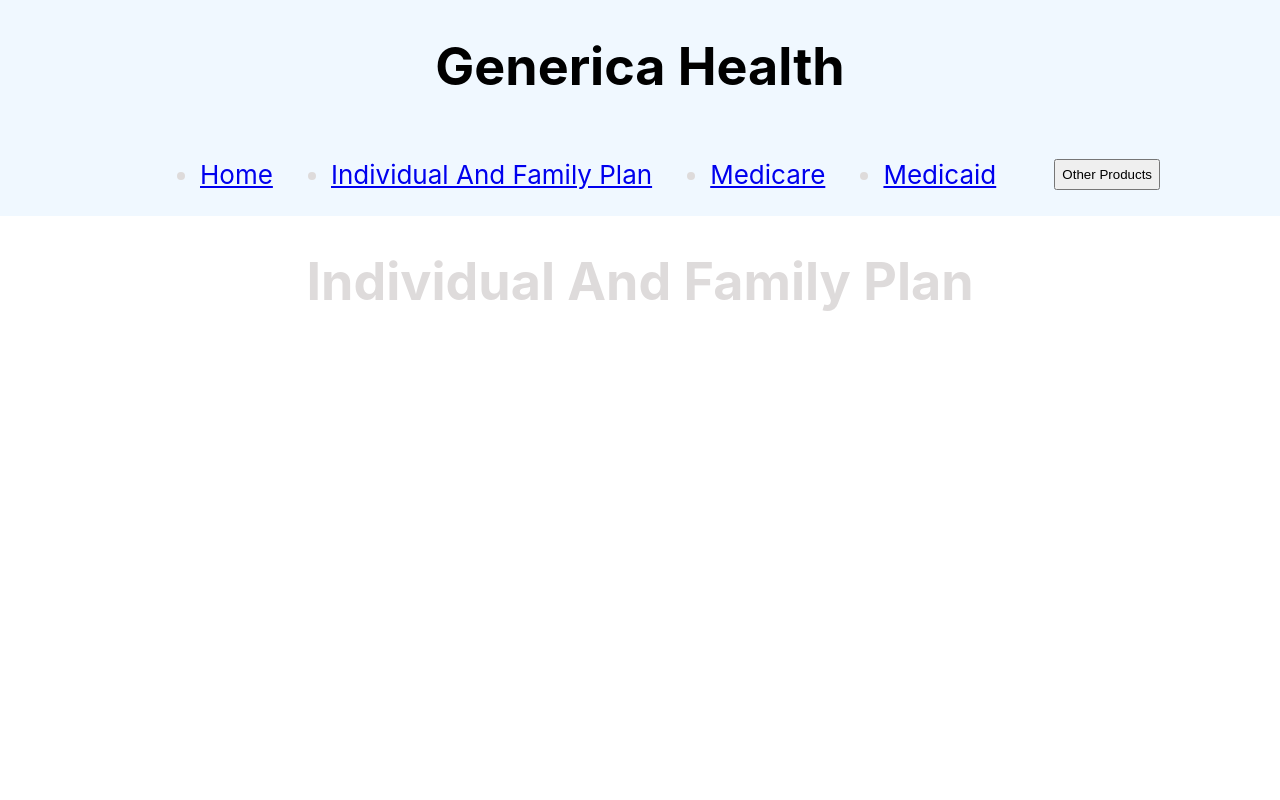
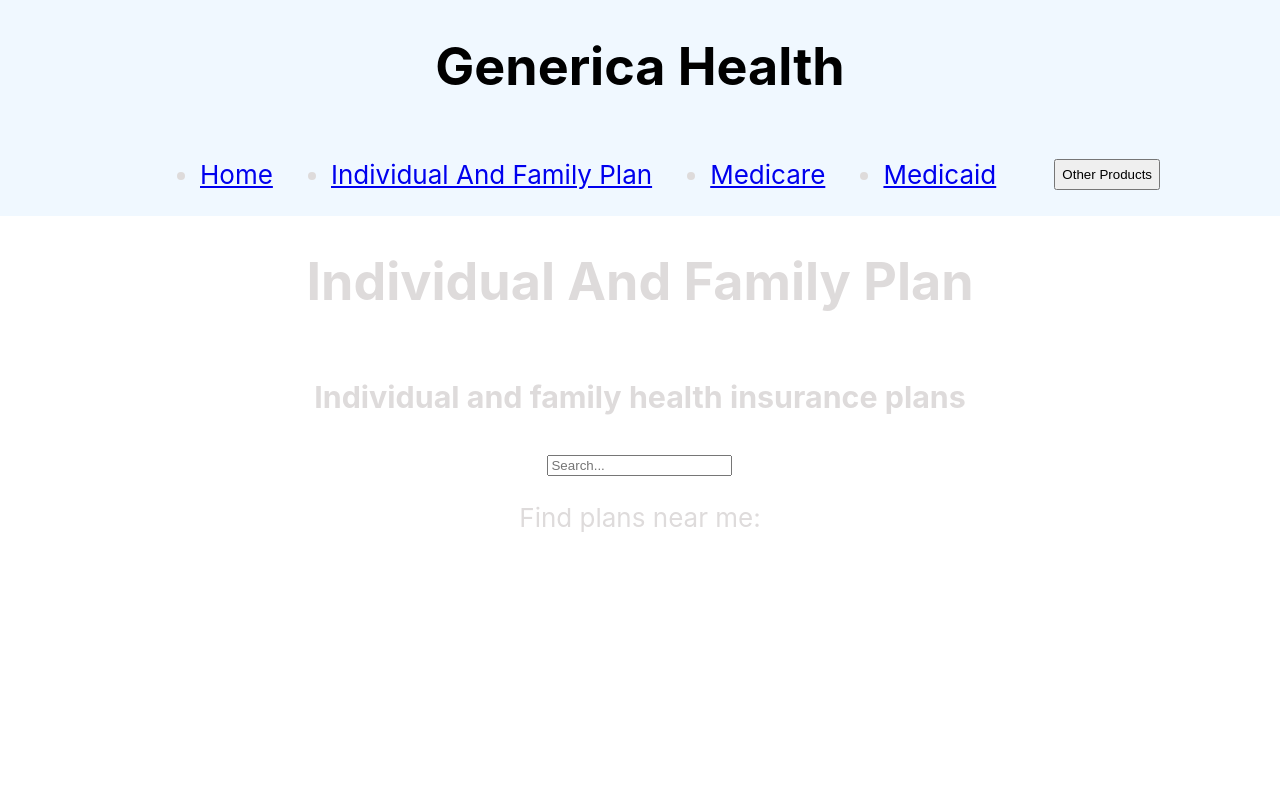
Before and after one commit to RickyFig17/Generica-Health, a React (Create React App) app: page /ifp in a window 1280 px wide. Shown: the top 800 px of the page. Built offline with nearby package versions, Linux system fonts and the light colour scheme.

Commit message:
adding search bar for ifp

```diff
--- a/src/Ifp.js
+++ b/src/Ifp.js
@@ -1,7 +1,33 @@
-import React from "react";
+import React, { useState } from "react";
 
 function Ifp() {
-  return <h1>Individual And Family Plan</h1>;
+  return (
+    <>
+      <h1>Individual And Family Plan</h1>
+      <SearchForIfpPlans />
+      <SearchBar/>
+    </>
+  );
+}
+
+function SearchForIfpPlans() {
+  return <h3>Individual and family health insurance plans</h3>;
+}
+
+function SearchBar() {
+  const [query, setQuery] = useState("");
+
+  return (
+    <div>
+      <input
+        type="text"
+        placeholder="Search..."
+        value={query}
+        onChange={(e) => setQuery(e.target.value)}
+      />
+      <p>Find plans near me: {query}</p>
+    </div>
+  );
 }
 
 export default Ifp;
```
